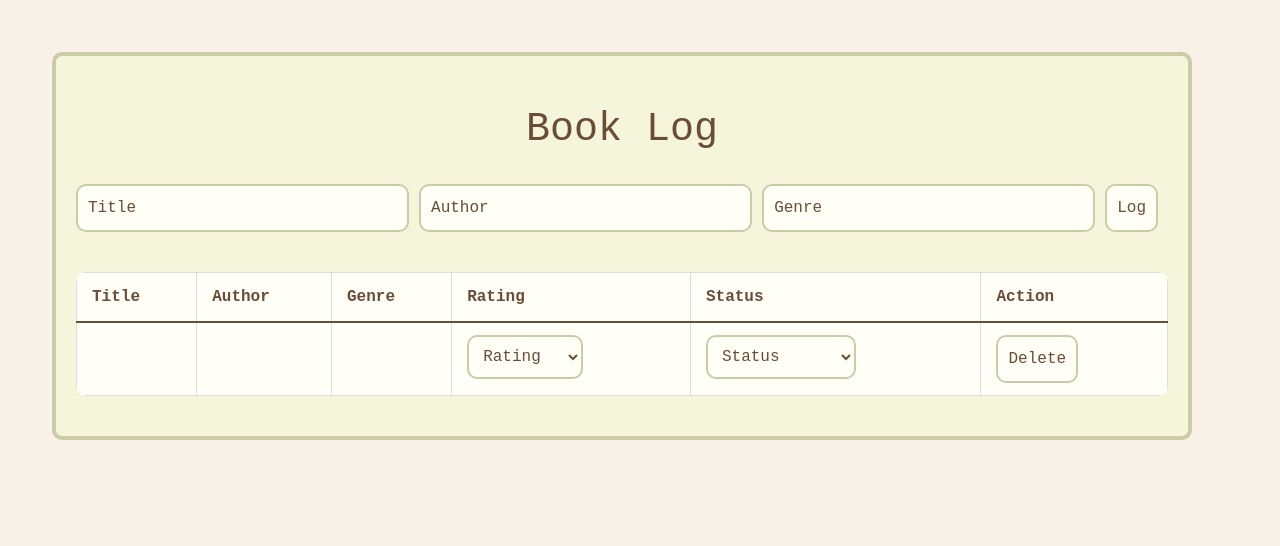
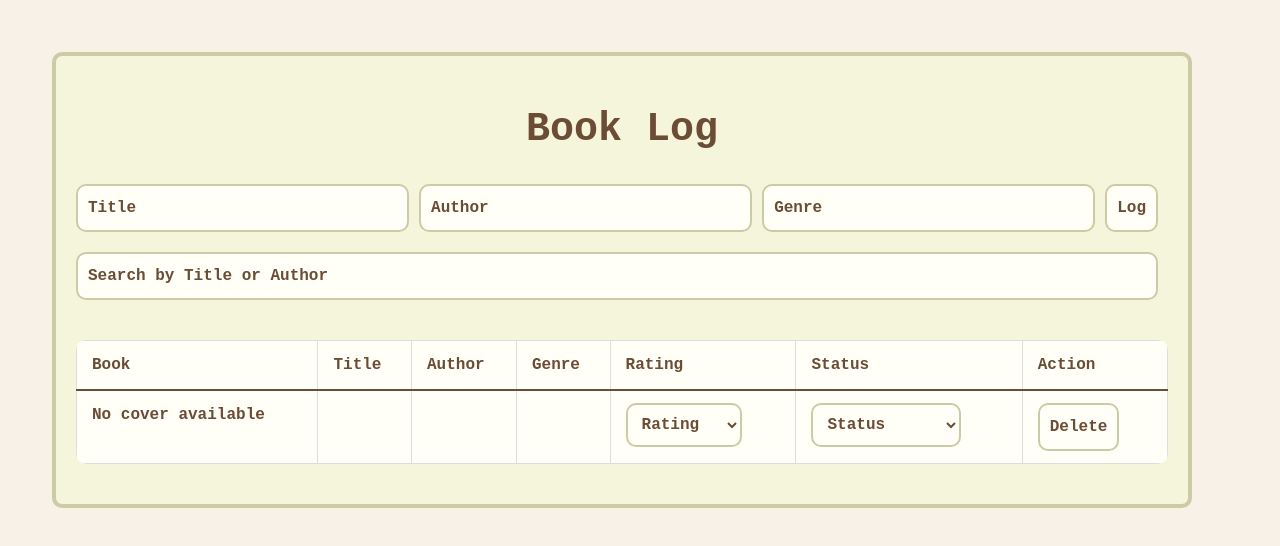
Before and after one commit to sanipervez/BookLog, a React (Vite) app in the folder Book-Movie-Log/: page / in a window 1280 px wide. Both pictures are taken after a click on the button "Log". Shown: the top 546 px of the page. Built offline with nearby package versions, Linux system fonts and the light colour scheme; no server answers.

Commit message:
Added feature that enables book covers appear with entry.

```diff
--- a/Book-Movie-Log/src/App.jsx
+++ b/Book-Movie-Log/src/App.jsx
@@ -1,12 +1,14 @@
 import { useState } from 'react'
 import './App.css'
 import BookList from './Lists/Books.jsx';
+
 
 
 function App() {
 
   return (
     <>
+
       <BookList></BookList>
 
     </>
--- /dev/null
+++ b/Book-Movie-Log/src/Lists/BookCover.jsx
@@ -0,0 +1,35 @@
+import React, { useState, useEffect } from 'react';
+
+const BookCover = ({ title }) => {
+    const [coverUrl, setCoverUrl] = useState('');
+
+    useEffect(() => {
+        const apiKey = 'AIzaSyCLH7XzFnSACyHSzEttPclAIPuHo-i1qus';
+        const query = title;
+        const url = `https://www.googleapis.com/books/v1/volumes?q=${query}&key=${apiKey}`;
+
+        fetch(url)
+            .then(response => response.json())
+            .then(data => {
+                if (data.items && data.items.length > 0) {
+                    const book = data.items[0];
+                    if (book.volumeInfo.imageLinks && book.volumeInfo.imageLinks.thumbnail) {
+                        setCoverUrl(book.volumeInfo.imageLinks.thumbnail);
+                    }
+                }
+            })
+            .catch(error => console.error('Error fetching book cover:', error));
+    }, [title]);
+
+    return (
+        <div>
+            {coverUrl ? (
+                <img src={coverUrl} alt={`${title} cover`} />
+            ) : (
+                <p>No cover available</p>
+            )}
+        </div>
+    );
+};
+
+export default BookCover;
--- a/Book-Movie-Log/src/Lists/Books.css
+++ b/Book-Movie-Log/src/Lists/Books.css
@@ -13,6 +13,7 @@
     margin: 20px;
     color: #6B4C35;
     text-align: center;
+    font-weight: bold;
 }
 
 .form-group {
@@ -33,6 +34,7 @@
     color: #6B4C35;
     margin-right: 10px; /* Space between elements */
     flex: 1; /* Adjust width as needed */
+    font-weight: bold;
 }
 
 .button {
@@ -52,7 +54,7 @@
     font-family: 'Courier New', Courier, monospace;
     min-width: 400px;
     background-color: rgb(255, 255, 248);
-
+    font-weight: bold;
     border-radius: 10px; /* Round the borders of the table */
     overflow: hidden;
     color: #6B4C35;
@@ -69,7 +71,28 @@
     background-color: rgb(255, 255, 248);
 }
 
-/* Change the placeholder color */
 .input::placeholder {
     color: #6B4C35;
 }
+
+
+
+.checkmark {
+    display: inline-block;
+    width: 14px;
+    height: 8px;
+    border-left: 3px solid rgb(120, 179, 25); /* Change color to green for completed books */
+    border-bottom: 3px solid rgb(120, 179, 25); /* Change color to green for completed books */
+    transform: rotate(-45deg);
+    position: left;
+    animation: checkmark-animation 1.0s ease-in-out;
+}
+
+@keyframes checkmark-animation {
+    0% {
+        transform: scale(0);
+    }
+    30% {
+        transform: scale(2);
+    }
+}
--- a/Book-Movie-Log/src/Lists/Books.jsx
+++ b/Book-Movie-Log/src/Lists/Books.jsx
@@ -1,6 +1,6 @@
 import React, { useState, useEffect } from 'react';
 import './Books.css';
-
+import BookCover from './BookCover.jsx';
 
 function Books() {
     const [books, setBooks] = useState([]);
@@ -9,9 +9,8 @@ function Books() {
     const [status, setStatus] = useState('');
     const [rating, setRating] = useState('');
     const [genre, setGenre] = useState('');
+    const [searchQuery, setSearchQuery] = useState('');
 
-
-    // Retrieve books from localStorage when component mounts
     useEffect(() => {
         const storedBooks = JSON.parse(localStorage.getItem('books'));
         if (storedBooks) {
@@ -19,9 +18,9 @@ function Books() {
         }
     }, []);
 
-    // Creating a function that stores values into an array, and initializes the state of each value as default.
     const addBook = () => {
         const newBook = { title, author, genre, status, rating };
+        console.log('Adding book:', newBook); // Debugging line
         const updatedBooks = [...books, newBook];
         setBooks(updatedBooks);
         localStorage.setItem('books', JSON.stringify(updatedBooks));
@@ -30,7 +29,6 @@ function Books() {
         setGenre('');
         setStatus('');
         setRating('');
-
     };
 
     const deleteBook = (index) => {
@@ -54,6 +52,12 @@ function Books() {
         setBooks(updatedBooks);
         localStorage.setItem('books', JSON.stringify(updatedBooks));
     };
+
+    const filteredBooks = books.filter(book =>
+        book.title.toLowerCase().includes(searchQuery.toLowerCase()) ||
+        book.author.toLowerCase().includes(searchQuery.toLowerCase())
+    );
+    console.log('Filtered Books:', filteredBooks); // Debugging line
 
     return (
         <div className='container'>
@@ -80,7 +84,6 @@ function Books() {
                     value={genre}
                     onChange={(e) => setGenre(e.target.value)}
                 />
-
                 <button
                     className="button"
                     onClick={addBook}
@@ -88,10 +91,23 @@ function Books() {
                     Log
                 </button>
             </div>
+            <div className='form-group'>
+                <input
+                    className="input"
+                    type="text"
+                    placeholder="Search by Title or Author"
+                    value={searchQuery}
+                    onChange={(e) => {
+                        console.log('Search Query:', e.target.value); // Debugging line
+                        setSearchQuery(e.target.value);
+                    }}
+                />
+            </div>
             <div className='table-container'>
                 <table className='table'>
                     <thead>
                         <tr>
+                            <th>Book</th>
                             <th>Title</th>
                             <th>Author</th>
                             <th>Genre</th>
@@ -101,8 +117,11 @@ function Books() {
                         </tr>
                     </thead>
                     <tbody>
-                        {books.map((book, index) => (
+                        {filteredBooks.map((book, index) => (
                             <tr key={index}>
+                                <td>
+                                    <BookCover title={book.title} />
+                                </td>
                                 <td>{book.title}</td>
                                 <td>{book.author}</td>
                                 <td>{book.genre}</td>
@@ -112,7 +131,7 @@ function Books() {
                                         value={book.rating}
                                         onChange={(e) => updateBookRating(index, e.target.value)}
                                     >
-                                         <option value="">Rating</option>
+                                        <option value="">Rating</option>
                                         <option value="★☆☆☆☆">★☆☆☆☆</option>
                                         <option value="★★☆☆☆">★★☆☆☆</option>
                                         <option value="★★★☆☆">★★★☆☆</option>
@@ -131,6 +150,9 @@ function Books() {
                                         <option value="In Progress">In Progress</option>
                                         <option value="Completed">Completed</option>
                                     </select>
+                                    {book.status === 'Completed' && (
+                                        <span className="checkmark"></span>
+                                    )}
                                 </td>
                                 <td>
                                     <button className="button" onClick={() => deleteBook(index)}>Delete</button>
```
Also changed, not shown: Book-Movie-Log/src/Lists/Loading.jsx (added, +12 -0 lines).
